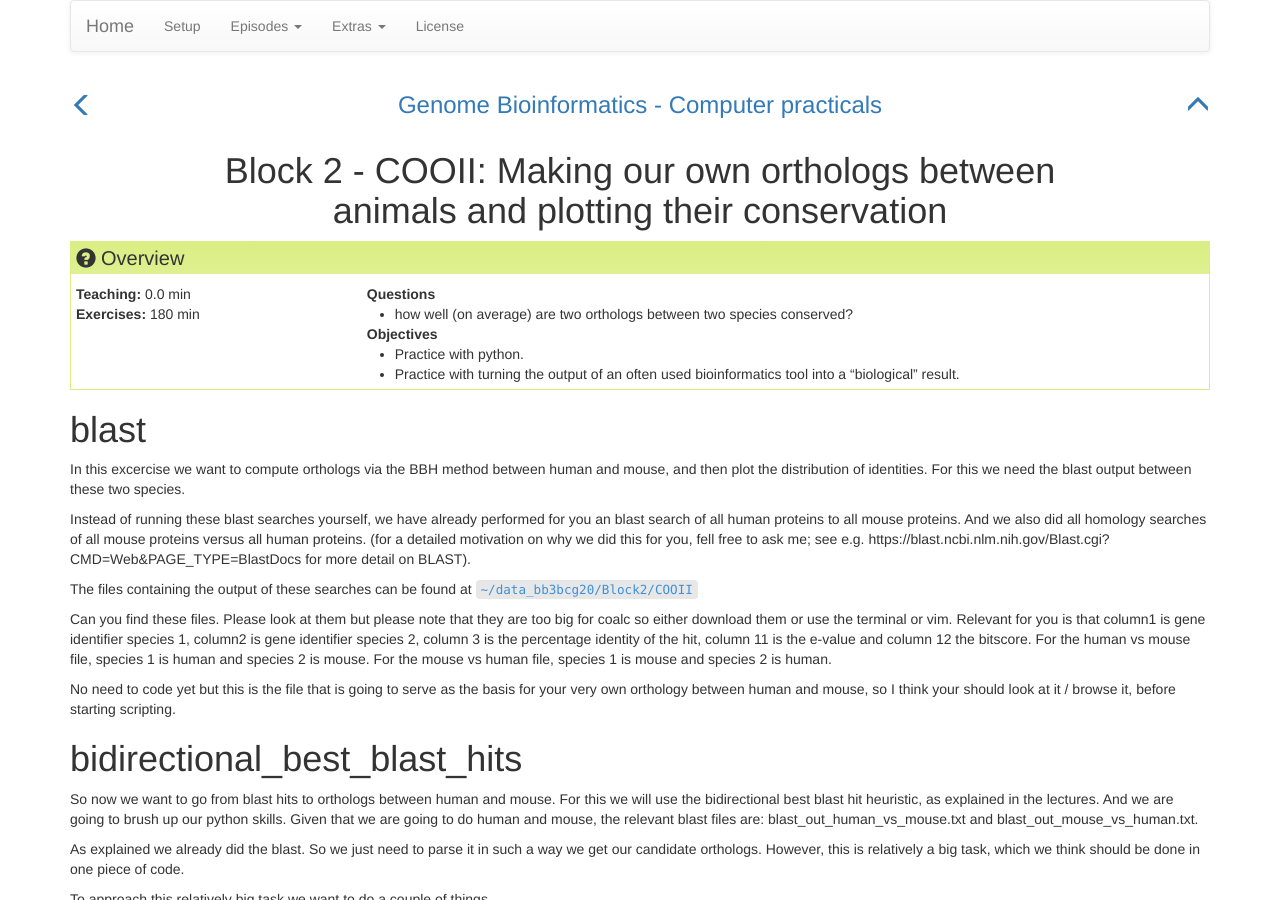
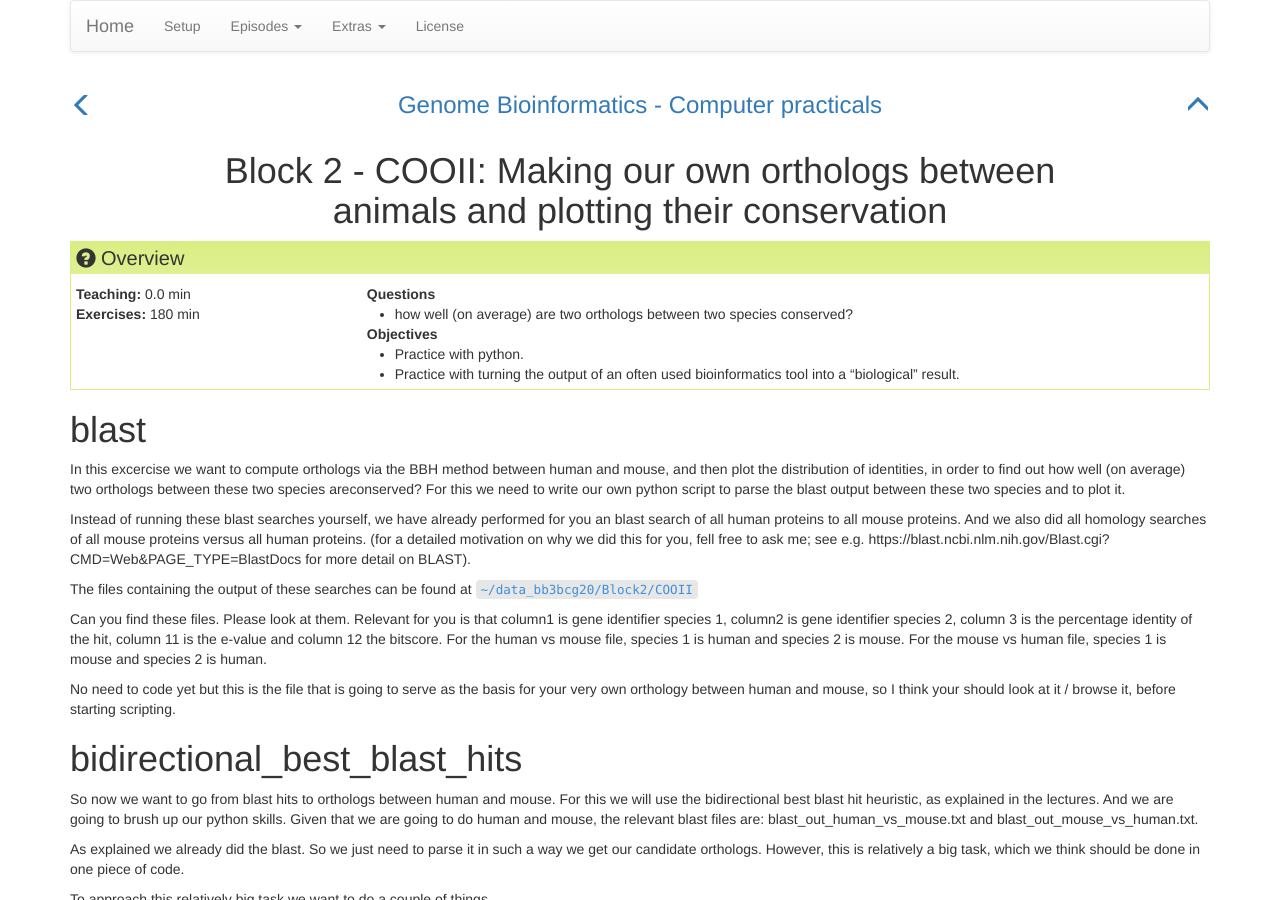
Before and after one commit to TeamMGE/GenomeBioinformaticsCourse, a Jekyll site: the page built from _episodes/50-COOII.md, in a window 1280 px wide and 900 px high. Built offline with Jekyll 4.4.1, drawn with Linux system fonts in a browser that asks for light colours.

Commit message:
Update 50-COOII.md

```diff
--- a/_episodes/50-COOII.md
+++ b/_episodes/50-COOII.md
@@ -17,13 +17,13 @@ keypoints:
 
 # blast
 
-In this excercise we want to compute orthologs via the BBH method between human and mouse, and then plot the distribution of identities. For this we need the blast output between these two species.
+In this excercise we want to compute orthologs via the BBH method between human and mouse, and then plot the distribution of identities, in order to find out how well (on average)  two orthologs between these two species areconserved? For this we need to write our own python script to parse the blast output between these two species and to plot it.
 
 Instead of running these blast searches yourself, we have already performed for you an blast search of all human proteins to all mouse proteins. And we also did all homology searches of all mouse proteins versus all human proteins. (for a detailed motivation on why we did this for you, fell free to ask me; see e.g. https://blast.ncbi.nlm.nih.gov/Blast.cgi?CMD=Web&PAGE_TYPE=BlastDocs for more detail on BLAST).
 
 The files containing the output of these searches can be found at  `~/data_bb3bcg20/Block2/COOII`
 
-Can you find these files. Please look at them but please note that they are too big for coalc so either download them or use the terminal or vim. Relevant for you is that column1 is gene identifier species 1, column2 is gene identifier species 2, column 3 is the percentage identity of the hit, column 11 is
+Can you find these files. Please look at them. Relevant for you is that column1 is gene identifier species 1, column2 is gene identifier species 2, column 3 is the percentage identity of the hit, column 11 is
 the e\-value and column 12 the bitscore. For the human vs mouse file, species 1 is human and species 2 is mouse. For the mouse vs human file, species 1 is mouse and species 2 is human.
 
 No need to code yet but this is the file that is going to serve as the basis for your very own orthology  between human and mouse, so I think your should look at it / browse it, before starting scripting.
```
